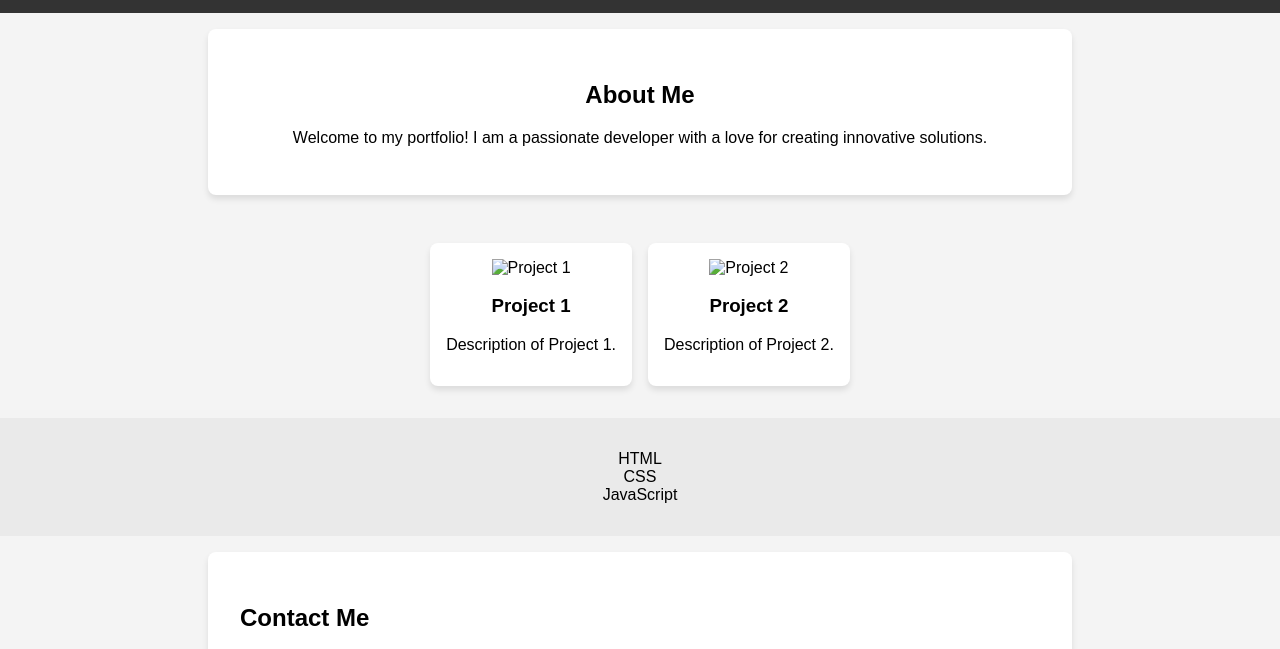
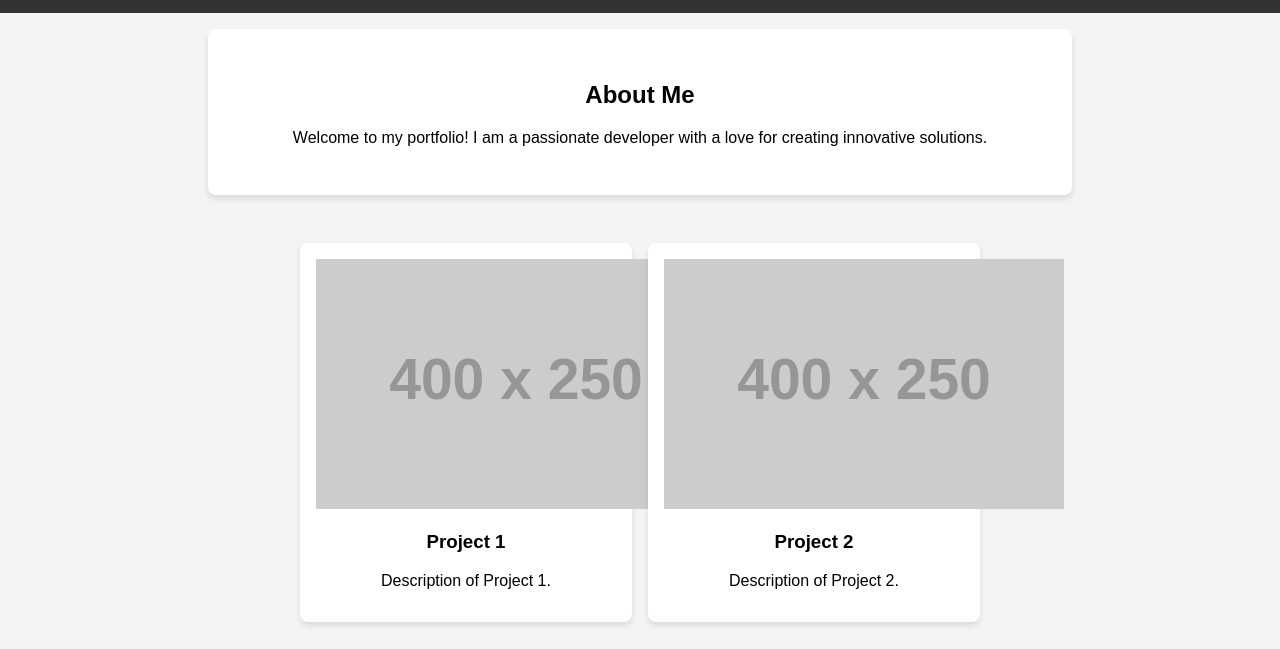
Before and after one commit to tammamkh/my_project, a plain HTML site: page index.html in a window 1280 px wide. Shown: the part 120-769 px from the top of the page. Drawn offline with Linux system fonts and the light colour scheme; placeholder pictures from the web are drawn by us.

Commit message:
placeholder

```diff
--- a/index.html
+++ b/index.html
@@ -30,12 +30,12 @@
         <!-- Projects Section -->
         <section id="projects" class="projects">
             <div class="project-card">
-                <img src="project1.jpg" alt="Project 1">
+                <img src="https://via.placeholder.com/400x250?text=Project+1" alt="Project 1">
                 <h3>Project 1</h3>
                 <p>Description of Project 1.</p>
             </div>
             <div class="project-card">
-                <img src="project2.jpg" alt="Project 2">
+                <img src="https://via.placeholder.com/400x250?text=Project+2" alt="Project 2">
                 <h3>Project 2</h3>
                 <p>Description of Project 2.</p>
             </div>
```
